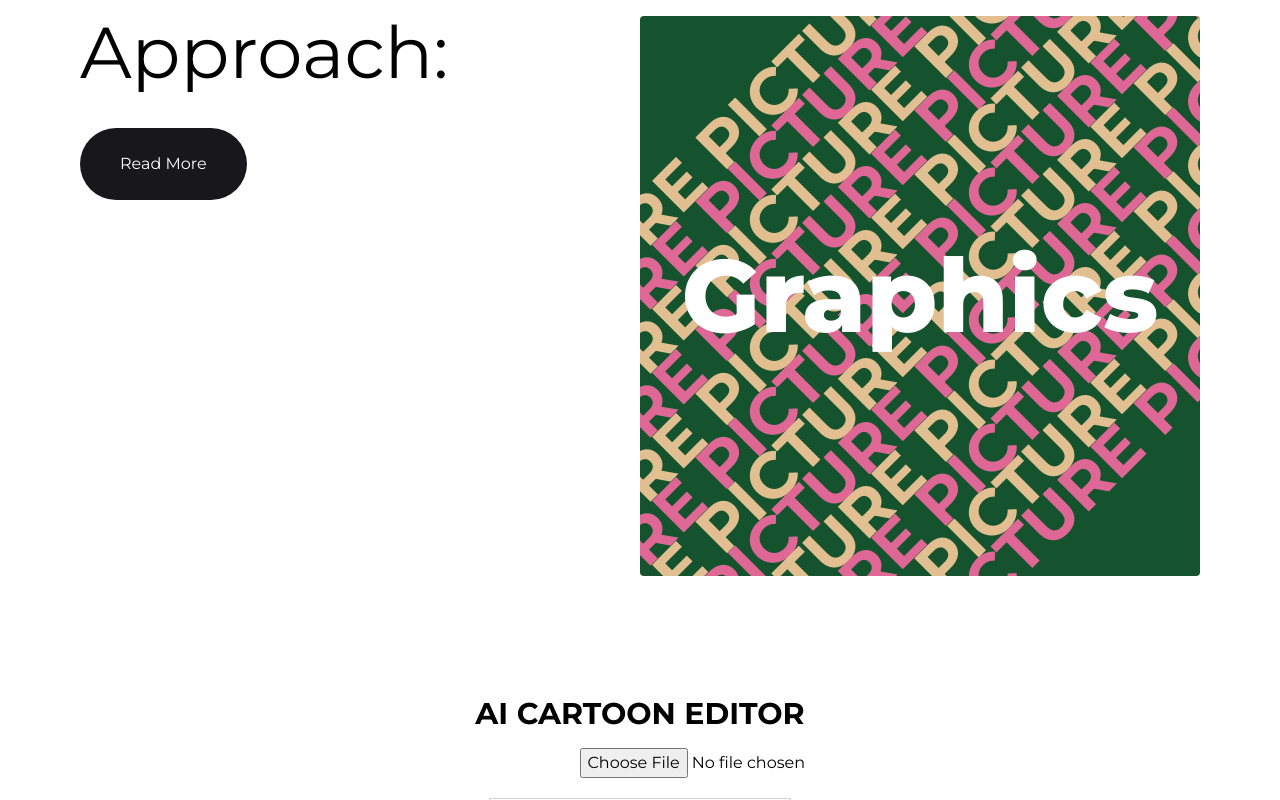
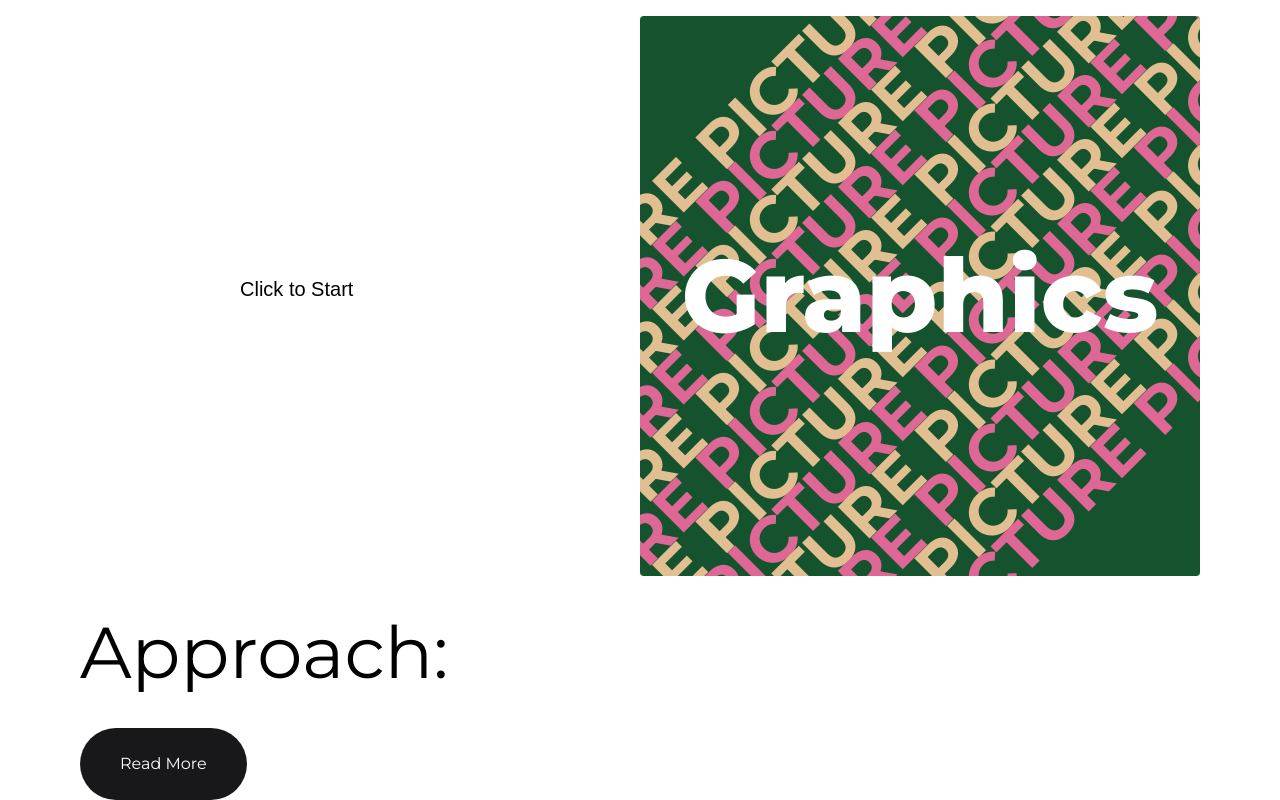
Before and after one commit to ns-develops/Portfolio-ns-dev.tech, a React (Vite) app: page / in a window 1280 px wide. Shown: the part 3780-4580 px from the top of the page. Built offline with nearby package versions, Linux system fonts and the light colour scheme; a web font is replaced by a local one.

Commit message:
I did a snake game in side my web project

```diff
--- a/src/App.jsx
+++ b/src/App.jsx
@@ -5,6 +5,7 @@
 import Info from './components/Info';
 import { Eyes } from './components/Eyes';
 import Portfolio from './components/Portfolio';
+
 
 
 
@@ -17,6 +18,7 @@
       <Info/>
       <Eyes/>
       <Portfolio/>
+
       <div className="flex items-center justify-center h-[calc(100vh-64px)]">
         <div className="p-8 rounded-lg shadow-lg">
         </div>
--- a/src/components/Info.jsx
+++ b/src/components/Info.jsx
@@ -1,5 +1,156 @@
 import React, { useRef, useState, useEffect } from "react";
 import { motion } from "framer-motion";
+
+const Snake = () => {
+  const canvasRef = useRef(null);
+  const gridSize = 20;
+  const canvasSize = 400;
+
+  const [snake, setSnake] = useState([
+    { x: 8, y: 8 },
+    { x: 7, y: 8 },
+    { x: 6, y: 8 },
+  ]);
+  const [direction, setDirection] = useState({ x: 1, y: 0 });
+  const [fruit, setFruit] = useState({ x: 12, y: 8 });
+  const [gameOver, setGameOver] = useState(false);
+  const [gameStarted, setGameStarted] = useState(false);
+
+  const startGame = () => {
+    setSnake([
+      { x: 8, y: 8 },
+      { x: 7, y: 8 },
+      { x: 6, y: 8 },
+    ]);
+    setDirection({ x: 1, y: 0 });
+    setFruit({ x: 12, y: 8 });
+    setGameOver(false);
+    setGameStarted(true);
+  };
+
+  useEffect(() => {
+    const handleKey = (e) => {
+      if (!gameStarted || gameOver) return;
+
+      switch (e.key) {
+        case "ArrowUp":
+          if (direction.y !== 1) setDirection({ x: 0, y: -1 });
+          break;
+        case "ArrowDown":
+          if (direction.y !== -1) setDirection({ x: 0, y: 1 });
+          break;
+        case "ArrowLeft":
+          if (direction.x !== 1) setDirection({ x: -1, y: 0 });
+          break;
+        case "ArrowRight":
+          if (direction.x !== -1) setDirection({ x: 1, y: 0 });
+          break;
+      }
+    };
+    window.addEventListener("keydown", handleKey);
+    return () => window.removeEventListener("keydown", handleKey);
+  }, [direction, gameStarted, gameOver]);
+
+  const handleCanvasClick = (e) => {
+    if (!gameStarted || gameOver) return;
+
+    const rect = canvasRef.current.getBoundingClientRect();
+    const clickX = Math.floor((e.clientX - rect.left) / gridSize);
+    const clickY = Math.floor((e.clientY - rect.top) / gridSize);
+
+    const head = snake[0];
+
+    const dx = clickX - head.x;
+    const dy = clickY - head.y;
+
+    if (Math.abs(dx) > Math.abs(dy)) {
+      if (dx > 0 && direction.x !== -1) setDirection({ x: 1, y: 0 });
+      else if (dx < 0 && direction.x !== 1) setDirection({ x: -1, y: 0 });
+    } else {
+      if (dy > 0 && direction.y !== -1) setDirection({ x: 0, y: 1 });
+      else if (dy < 0 && direction.y !== 1) setDirection({ x: 0, y: -1 });
+    }
+  };
+
+  useEffect(() => {
+    if (!gameStarted || gameOver) return;
+
+    const interval = setInterval(() => {
+      setSnake((prev) => {
+        const head = { x: prev[0].x + direction.x, y: prev[0].y + direction.y };
+
+        if (
+          head.x < 0 ||
+          head.x >= canvasSize / gridSize ||
+          head.y < 0 ||
+          head.y >= canvasSize / gridSize ||
+          prev.some((segment) => segment.x === head.x && segment.y === head.y)
+        ) {
+          setGameOver(true);
+          setGameStarted(false);
+          return prev;
+        }
+
+        let newSnake = [head, ...prev];
+
+        if (head.x === fruit.x && head.y === fruit.y) {
+          setFruit({
+            x: Math.floor(Math.random() * (canvasSize / gridSize)),
+            y: Math.floor(Math.random() * (canvasSize / gridSize)),
+          });
+        } else {
+          newSnake.pop();
+        }
+
+        return newSnake;
+      });
+    }, 150);
+
+    return () => clearInterval(interval);
+  }, [direction, fruit, gameOver, gameStarted]);
+
+  useEffect(() => {
+    const canvas = canvasRef.current;
+    const ctx = canvas.getContext("2d");
+
+    ctx.fillStyle = "#ffffff";
+    ctx.fillRect(0, 0, canvas.width, canvas.height);
+
+    if (gameStarted) {
+      ctx.fillStyle = "red";
+      ctx.fillRect(fruit.x * gridSize, fruit.y * gridSize, gridSize, gridSize);
+
+      ctx.fillStyle = "pink";
+      snake.forEach((segment) =>
+        ctx.fillRect(segment.x * gridSize, segment.y * gridSize, gridSize, gridSize)
+      );
+    } else {
+      ctx.fillStyle = "black";
+      ctx.font = "20px Arial";
+      ctx.fillText(
+        gameOver ? "Game Over - Click to Restart" : "Click to Start",
+        80,
+        canvasSize / 2
+      );
+    }
+  }, [snake, fruit, gameStarted, gameOver]);
+
+  return (
+    <div>
+      <canvas
+        ref={canvasRef}
+        width={canvasSize}
+        height={canvasSize}
+        onClick={(e) => {
+          if (!gameStarted) startGame();
+          handleCanvasClick(e);
+        }}
+        style={{ cursor: "pointer" }}
+      />
+    </div>
+  );
+};
+
 
 const Cartoon = () => {
   const canvasRef = useRef(null);
@@ -80,13 +231,11 @@
         onChange={handleUpload}
         className="mb-5 ml-60"
       />
-      <canvas
-        ref={canvasRef}
-        className="border border-gray-300"
-      />
+      <canvas ref={canvasRef} className="border border-gray-300" />
     </div>
   );
 };
+
 
 const Info = () => {
   return (
@@ -100,7 +249,6 @@
         <p className="text-left relative hover:bg-gray-200 hover:bg-opacity-50 transition-colors duration-300 px-2">
           "
         </p>
-
         <p className="text-left relative hover:bg-gray-200 hover:bg-opacity-50 transition-colors duration-300 px-2">
           It all began with my passion for programming in 2020, which eventually led me to earn a university degree in App and Web Development from the University of Gothenburg.
         </p>
@@ -130,17 +278,12 @@
         </p>
       </div>
 
+
       <div className="w-full flex gap-5 border-t-[1px] mt-20 border-zinc-800 pt-10">
-        <div className="w-1/2">
-          <h1 className="text-7xl font-[Neue_Montreal]">Approach:</h1>
-          <motion.button
-            whileHover={{ scale: 1.05 }}
-            whileTap={{ scale: 0.95 }}
-            className="flex items-center gap-10 px-10 py-6 bg-zinc-900 mt-10 rounded-full text-white"
-          >
-            Read More
-          </motion.button>
+        <div className="w-1/2 flex justify-start relative mt-20 ml-20">
+          <Snake />
         </div>
+
         <div className="w-1/2 flex justify-end relative">
           <motion.div
             className="bg-green-900 w-[70vh] h-[70vh] rounded relative overflow-hidden"
@@ -169,6 +312,17 @@
         </div>
       </div>
 
+      <div className="w-1/2 mt-10">
+        <h1 className="text-7xl font-[Neue_Montreal]">Approach:</h1>
+        <motion.button
+          whileHover={{ scale: 1.05 }}
+          whileTap={{ scale: 0.95 }}
+          className="flex items-center gap-10 px-10 py-6 bg-zinc-900 mt-10 rounded-full text-white"
+        >
+          Read More
+        </motion.button>
+      </div>
+
       <div className="flex justify-center mt-20">
         <Cartoon />
       </div>
```
